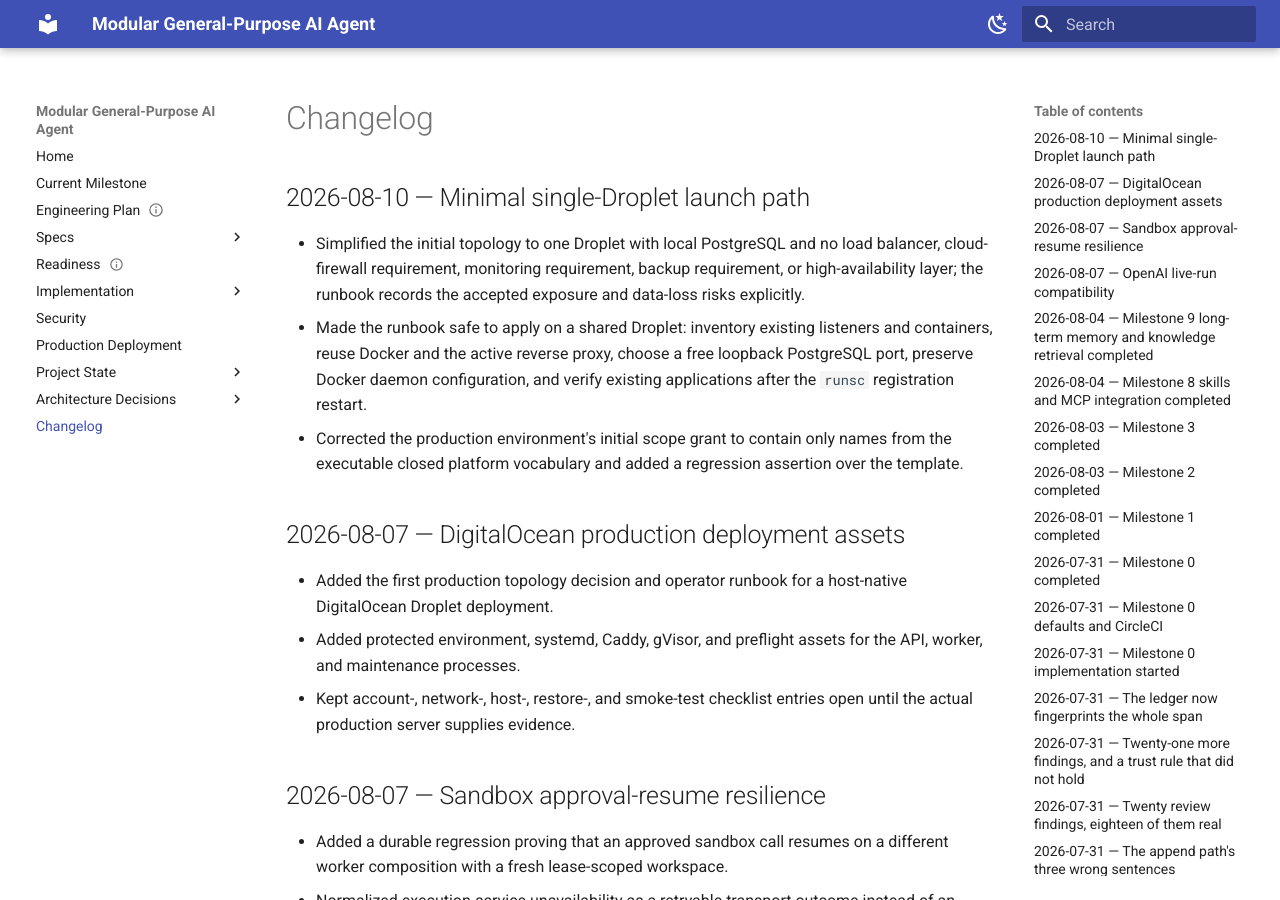
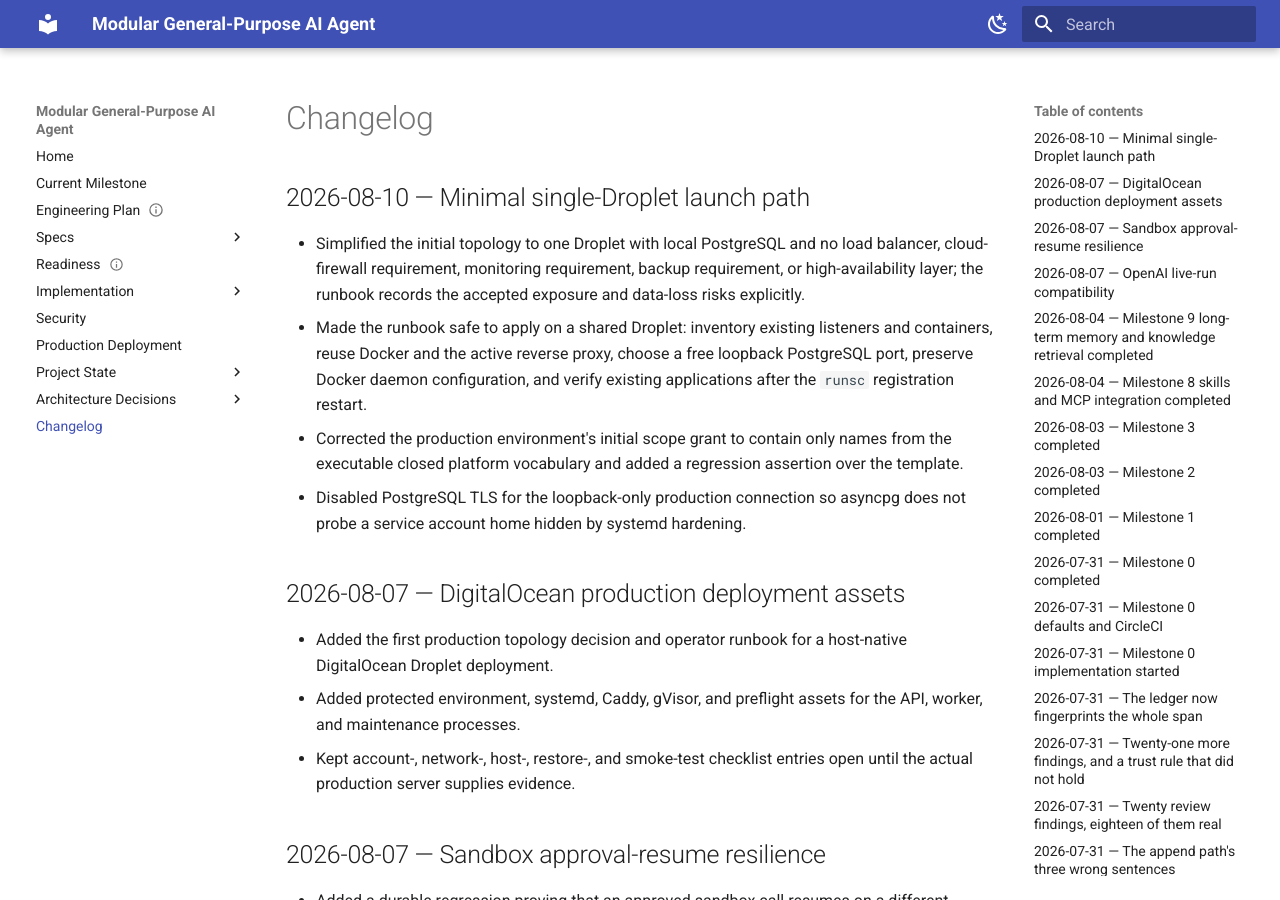
Before and after one commit to avitus/veetbot, an MkDocs documentation site: the page built from docs/changelog.md, in a window 1280 px wide and 900 px high. Built offline with MkDocs 1.6.1 and Material for MkDocs 9.7.7, drawn with Linux system fonts in a browser that asks for light colours.

Commit message:
fix: disable TLS for loopback postgres

```diff
--- a/docs/changelog.md
+++ b/docs/changelog.md
@@ -17,6 +17,8 @@ title: Changelog
 - Corrected the production environment's initial scope grant to contain only
   names from the executable closed platform vocabulary and added a regression
   assertion over the template.
+- Disabled PostgreSQL TLS for the loopback-only production connection so
+  asyncpg does not probe a service account home hidden by systemd hardening.
 
 ## 2026-08-07 — DigitalOcean production deployment assets
 
```
Also changed, not shown: 2 other files.
